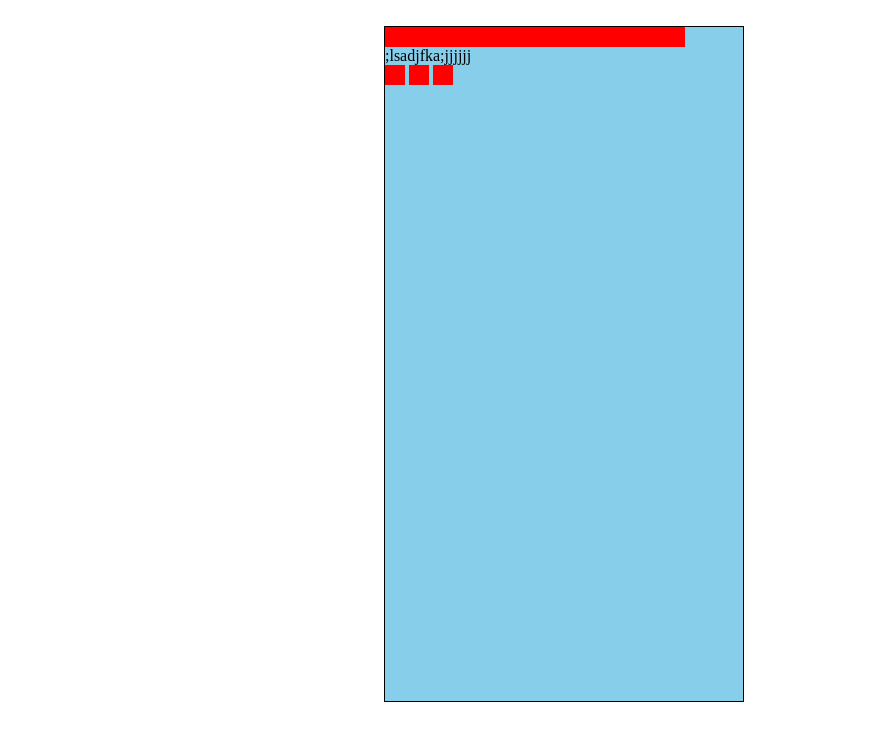
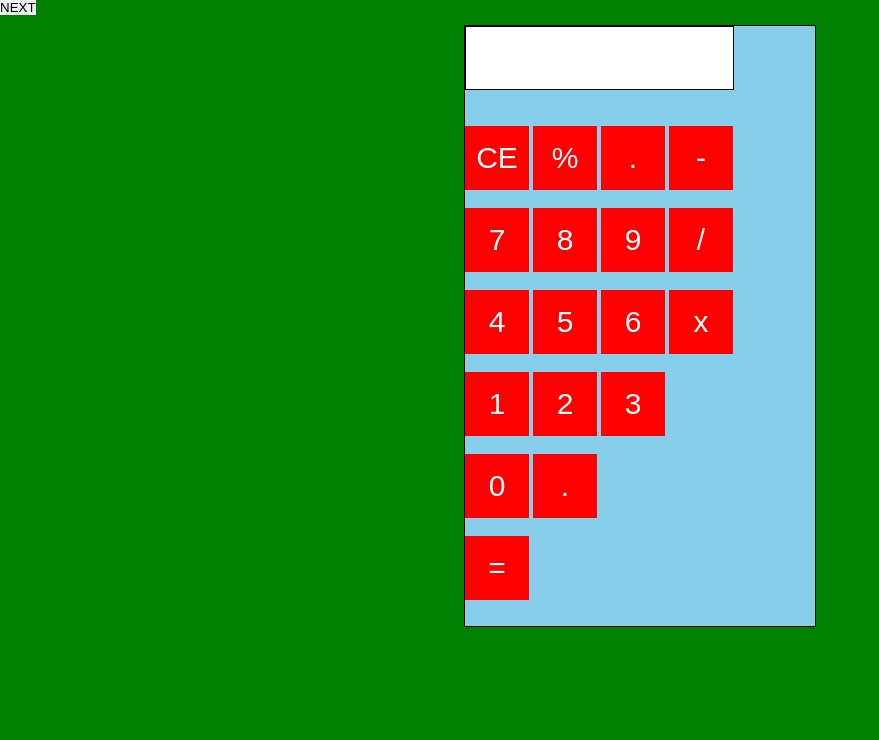
Before and after one commit to GuddyTech/codegaminator_calculator, a plain HTML site: page pages/index.html in a window 1280 px wide. Shown: the whole page, without its empty margins (0-879 px from the left). Drawn offline with Linux system fonts and the light colour scheme.

Commit message:
added the next set of button

```diff
--- a/pages/index.html
+++ b/pages/index.html
@@ -7,23 +7,64 @@
     <title> Calculator </title>
 </head>
 <body>
+    <a href="./home.html"> <button> NEXT </button> </a>
     <main>
-        <section_1 class="section_1">
-            <div class="first-div">
-                <input class="in1" type="text">;lsadjfka;jjjjjj
+        <section1 class="section_1">
+            <div class="mains">
+                <div class="first-div">
+                    <input class="in1" type="text">
 
-            </div>
+                </div>
+                <br><br>
 
-            <div class="second-div">
-                <input class="in2" type="button" >
-                <input class="in2" type="button">
-                <input class="in2" type="button">
-            </div>
+                <div class="second-div">
+
+
+                        <div class="second-div-input1-flex">
+                            <input class="in2" type="button" value="CE" >
+                            <input class="in2" type="button" value="%">
+                            <input class="in2" type="button" value=".">
+                            <input class="in2" type="button" value="-"> <br> <br>
+
+                            <input class="in2" type="button" value="7" >
+                            <input class="in2" type="button" value="8">
+                            <input class="in2" type="button" value="9">
+                            <input class="in2" type="button" value="/"> <br> <br>
+
+                            <input class="in2" type="button" value="4" >
+                            <input class="in2" type="button" value="5">
+                            <input class="in2" type="button" value="6">
+                            <input class="in2" type="button" value="x"> <br><br>
+                        </div>
+
+                        <div class="second-div-input-2-flex">
+                            <div class="div-1">
+                                <input class="in2" type="button" value="1">
+                                <input class="in2" type="button" value="2">
+                                <input class="in2" type="button" value="3">
+                                <br> <br>
+                                <input class="in2" type="button" value="0">
+                                <input class="in2" type="button" value=".">
+                                <br><br>
+
+
+                            </div>
+                            <div class="equal-div">
+                                <input class="in2" type="button" value="=">
+
+
+                            </div>
+
+
+                        </div>
+
+
+                </div>
 
 
 
-
-        </section_1>
+            </div>
+        </section1>
     </main>
 
 
--- /dev/null
+++ b/styles/home.scss
@@ -0,0 +1,42 @@
+* {
+    margin: 0;
+    border: 0;
+    padding: 0;
+  }
+
+  body{
+
+    main{
+
+        section{
+            border: 1px solid black;
+            height: 500px;
+            width: 400px;
+            background-color: skyblue;
+
+            .display-div {
+
+                .disp-input {
+
+                }
+
+            }
+
+            .btn-1-div{
+
+                .in1 {
+
+                }
+            }
+
+            .btn-2-div{
+
+                .in2 {
+
+                }
+            }
+
+        }
+    }
+
+  }
--- a/styles/style.scss
+++ b/styles/style.scss
@@ -12,20 +12,37 @@
 
 body{
     // background: blue;
-    margin: 2% 30%;
+    // margin: 2% 30%;
+    background-color: green;
 
 
 
     main{
-
+        // display: flex;
+        // justify-content: center;
+        margin: 10px auto;
         border: 1px solid black;
-        height: 90%;
-        width: 70%;
+        height: 600px;
+        width: 350px;
         background-color: skyblue;
 
 
+
+
         .section_1 {
-            // border: 9px solid yellow;
+
+            .mains {
+
+
+
+
+                // text-align: center;
+                // border: 1px solid yellow;
+                // background-color: pink;
+
+                // margin: 0 20%;
+                // height: 50px;
+                // width: 20px;
                 // background: red;
                 // height: 100%;
                 // width: 100%;
@@ -33,19 +50,54 @@ body{
 
                 .first-div {
                     .in1 {
-                    height: 20px;
-                    width: 300px;
-                    background-color: red;
+                        height: 4rem;
+                        width: 16.8rem;
+                        background-color: white;
+                        border: 1px solid black;
+                        color: white;
                     }
 
                 }
 
                 .second-div {
+
+                    .second-div-input1-flex {
                         .in2 {
-                    height: 20px;
-                    width: 20px;
+                            height: 4rem;
+                            width: 4rem;
                             background-color: red;
+                            color: white;
+                            font-size: 30px;
+                            // margin-left: 2%;
+
                         }
+
+                    }
+
+                    .second-div-input-2-flex {
+
+                        .div-1 {
+                            .in2 {
+                                height: 4rem;
+                                width: 4rem;
+                                background-color: red;
+                                color: white;
+                                font-size: 30px;
+                            }
+
+                        }
+
+                        .equal-div {
+
+                            .in2 {
+                                height: 4rem;
+                                width: 4rem;
+                                background-color: red;
+                                color: white;
+                                font-size: 30px;
+                            }
+                        }
+
 
 
 
@@ -53,6 +105,9 @@ body{
 
 
 
+
                 }
             }
         }
+    }
+}
```
Also changed, not shown: pages/home.html (added, +39 -0 lines), scripts/home.js (added), styles/home.css (added), styles/style.css, 2 other files. Lines whose indentation alone changed are shown as unchanged.
